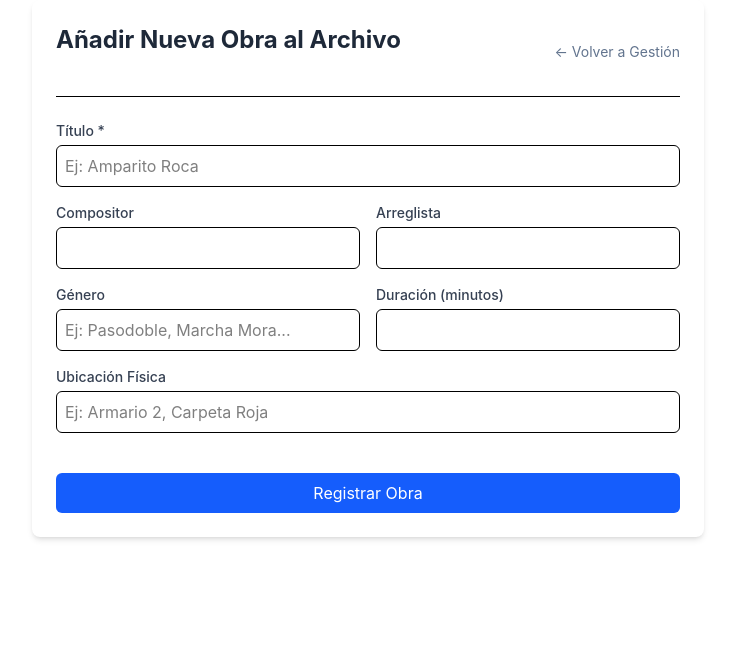
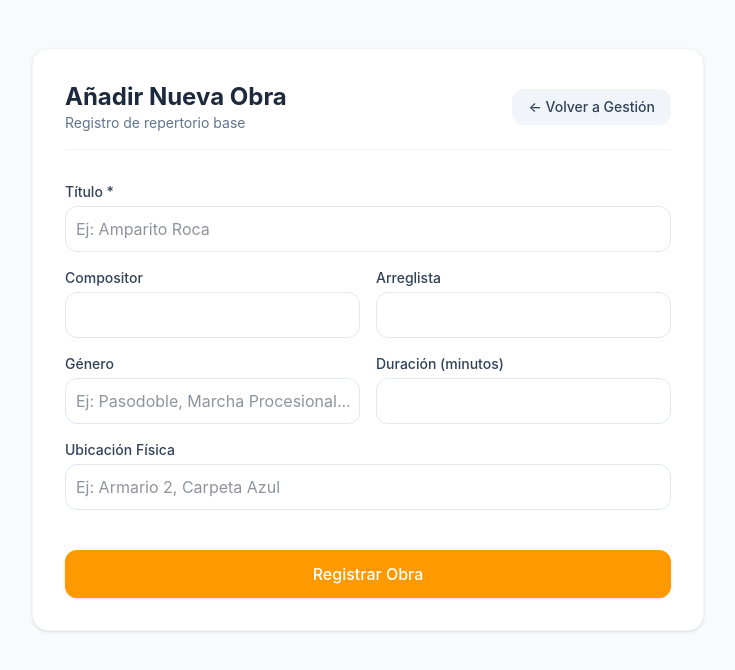
Before and after one commit to abelmaartin/sistema-gestion-banda, a React (Vite) app in the folder frontend-banda/: page /admin/crear-obra in a window 1280 px wide. Shown: the top 670 px of the page, without its empty margins (272-1007 px from the left). Built offline with nearby package versions, Linux system fonts and the light colour scheme; sample sign-in values are in the browser's storage.

Commit message:
Arreglos menores de apariencia

```diff
--- a/frontend-banda/src/pages/CrearObra.tsx
+++ b/frontend-banda/src/pages/CrearObra.tsx
@@ -59,86 +59,97 @@ export default function CrearObra() {
   };
 
   return (
-    <div className="max-w-2xl mx-auto p-6 bg-white rounded-lg shadow-md">
-      {/* Cabecera con botón de volver */}
-      <div className="flex justify-between items-center mb-6 border-b pb-4">
-        <h2 className="text-2xl font-bold mb-6 text-gray-800">Añadir Nueva Obra al Archivo</h2>
-        <button onClick={() => navigate('/admin')} className="text-sm text-slate-500 hover:text-slate-800">
+    <div className="min-h-screen bg-slate-50 p-6 md:p-12">
+      <div className="max-w-2xl mx-auto">
+        <div className="bg-white rounded-2xl shadow-sm border border-slate-100 p-6 md:p-8">
+
+          {/* Cabecera con botón de volver perfectamente alineada */}
+          <div className="flex justify-between items-center mb-8 border-b border-slate-100 pb-4">
+            <div>
+              <h2 className="text-2xl font-bold text-slate-800">Añadir Nueva Obra</h2>
+              <p className="text-slate-500 text-sm">Registro de repertorio base</p>
+            </div>
+            <button
+              onClick={() => navigate('/admin')}
+              className="px-4 py-2 bg-slate-100 hover:bg-slate-200 text-slate-700 rounded-xl text-sm font-medium transition-colors"
+            >
               ← Volver a Gestión
             </button>
           </div>
 
-      {estado.error && <div className="p-3 mb-4 text-red-700 bg-red-100 rounded">{estado.error}</div>}
-      {estado.exito && <div className="p-3 mb-4 text-green-700 bg-green-100 rounded">{estado.exito}</div>}
+          {estado.error && <div className="p-3 mb-4 text-red-700 bg-red-50 rounded-xl text-sm border border-red-100">{estado.error}</div>}
+          {estado.exito && <div className="p-3 mb-4 text-green-700 bg-green-50 rounded-xl text-sm border border-green-100">{estado.exito}</div>}
 
           <form onSubmit={handleSubmit} className="space-y-4">
             <div>
-          <label className="block text-sm font-medium text-gray-700">Título *</label>
+              <label className="block text-sm font-medium text-slate-700 mb-1">Título *</label>
               <input
                 type="text" name="titulo" required
                 value={formData.titulo} onChange={handleChange}
-            className="mt-1 w-full p-2 border rounded-md"
+                className="w-full p-2.5 border border-slate-200 rounded-xl focus:outline-none focus:ring-2 focus:ring-amber-500/20 focus:border-amber-500 text-slate-800"
                 placeholder="Ej: Amparito Roca"
               />
             </div>
 
-        <div className="grid grid-cols-2 gap-4">
+            <div className="grid grid-cols-1 md:grid-cols-2 gap-4">
               <div>
-            <label className="block text-sm font-medium text-gray-700">Compositor</label>
+                <label className="block text-sm font-medium text-slate-700 mb-1">Compositor</label>
                 <input
                   type="text" name="compositor"
                   value={formData.compositor} onChange={handleChange}
-              className="mt-1 w-full p-2 border rounded-md"
+                  className="w-full p-2.5 border border-slate-200 rounded-xl focus:outline-none focus:ring-2 focus:ring-amber-500/20 focus:border-amber-500 text-slate-800"
                 />
               </div>
               <div>
-            <label className="block text-sm font-medium text-gray-700">Arreglista</label>
+                <label className="block text-sm font-medium text-slate-700 mb-1">Arreglista</label>
                 <input
                   type="text" name="arreglista"
                   value={formData.arreglista} onChange={handleChange}
-              className="mt-1 w-full p-2 border rounded-md"
+                  className="w-full p-2.5 border border-slate-200 rounded-xl focus:outline-none focus:ring-2 focus:ring-amber-500/20 focus:border-amber-500 text-slate-800"
                 />
               </div>
             </div>
 
-        <div className="grid grid-cols-2 gap-4">
+            <div className="grid grid-cols-1 md:grid-cols-2 gap-4">
               <div>
-            <label className="block text-sm font-medium text-gray-700">Género</label>
+                <label className="block text-sm font-medium text-slate-700 mb-1">Género</label>
                 <input
                   type="text" name="genero"
                   value={formData.genero} onChange={handleChange}
-              className="mt-1 w-full p-2 border rounded-md"
-              placeholder="Ej: Pasodoble, Marcha Mora..."
+                  className="w-full p-2.5 border border-slate-200 rounded-xl focus:outline-none focus:ring-2 focus:ring-amber-500/20 focus:border-amber-500 text-slate-800"
+                  placeholder="Ej: Pasodoble, Marcha Procesional..."
                 />
               </div>
               <div>
-            <label className="block text-sm font-medium text-gray-700">Duración (minutos)</label>
+                <label className="block text-sm font-medium text-slate-700 mb-1">Duración (minutos)</label>
                 <input
                   type="number" name="duracionEstimada" min="0"
                   value={formData.duracionEstimada} onChange={handleChange}
-              className="mt-1 w-full p-2 border rounded-md"
+                  className="w-full p-2.5 border border-slate-200 rounded-xl focus:outline-none focus:ring-2 focus:ring-amber-500/20 focus:border-amber-500 text-slate-800"
                 />
               </div>
             </div>
 
             <div>
-          <label className="block text-sm font-medium text-gray-700">Ubicación Física</label>
+              <label className="block text-sm font-medium text-slate-700 mb-1">Ubicación Física</label>
               <input
                 type="text" name="ubicacionFisica"
                 value={formData.ubicacionFisica} onChange={handleChange}
-            className="mt-1 w-full p-2 border rounded-md"
-            placeholder="Ej: Armario 2, Carpeta Roja"
+                className="w-full p-2.5 border border-slate-200 rounded-xl focus:outline-none focus:ring-2 focus:ring-amber-500/20 focus:border-amber-500 text-slate-800"
+                placeholder="Ej: Armario 2, Carpeta Azul"
               />
             </div>
 
             <button
               type="submit"
               disabled={estado.loading}
-          className="w-full mt-6 bg-blue-600 text-white py-2 px-4 rounded-md hover:bg-blue-700 disabled:opacity-50 transition-colors"
+              className="w-full mt-6 bg-amber-500 text-white py-3 px-4 rounded-xl font-medium hover:bg-amber-600 disabled:opacity-50 shadow-sm transition-colors"
             >
               {estado.loading ? 'Guardando...' : 'Registrar Obra'}
             </button>
           </form>
         </div>
+      </div>
+    </div>
   );
 }
```
Lines whose indentation alone changed are shown as unchanged.
